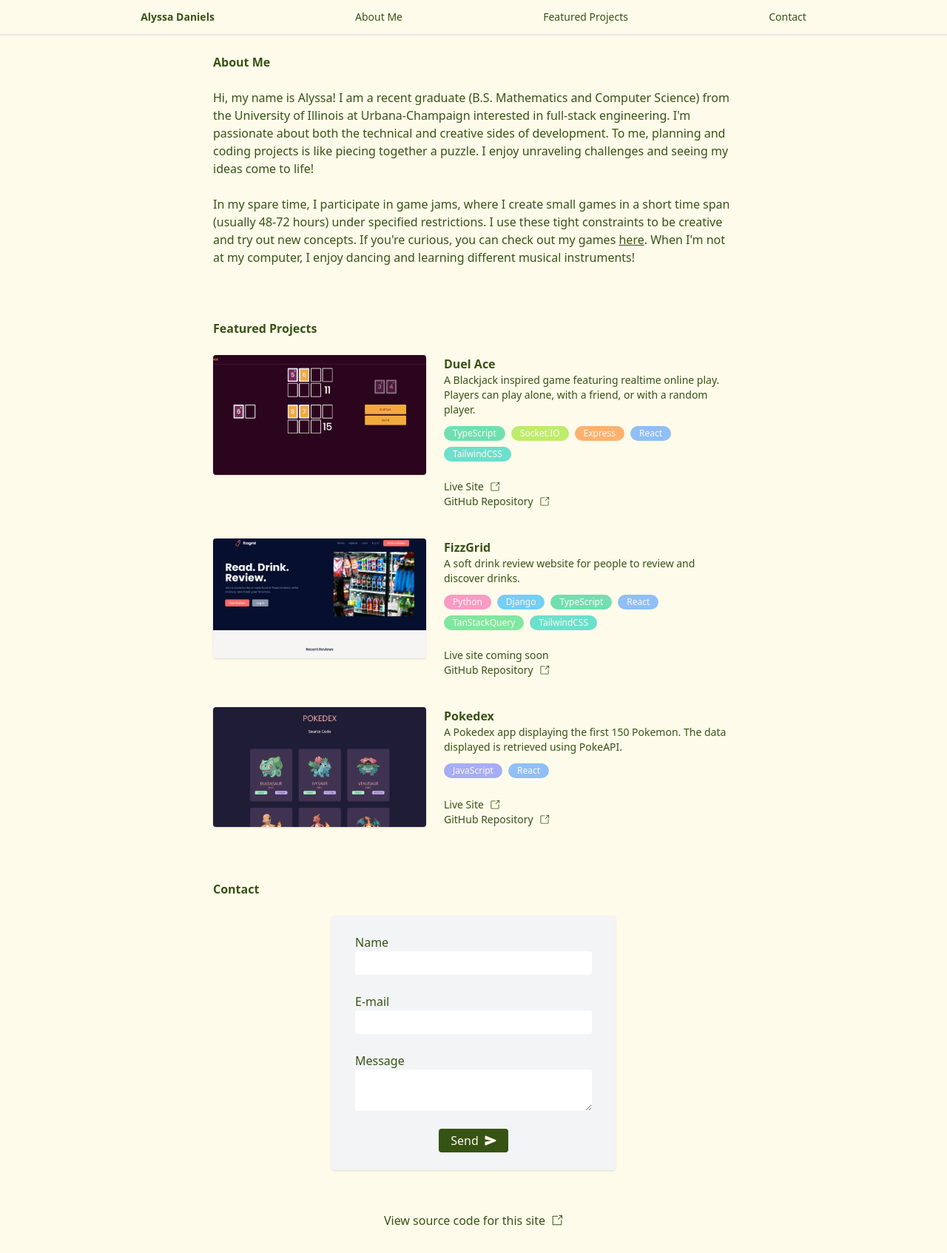
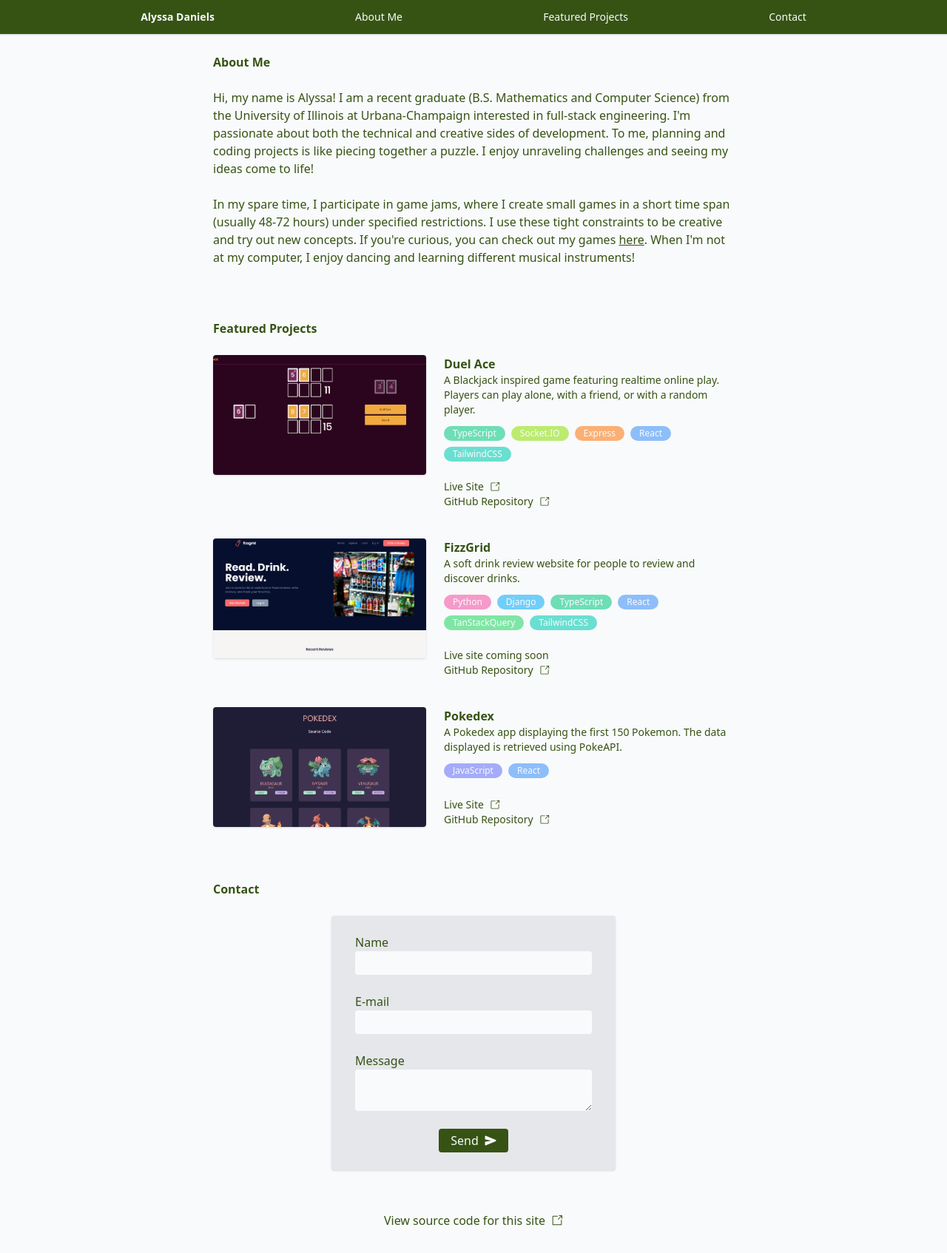
Before and after one commit to alyssadaniels/portfolio, a React (Vite) app: page / in a window 1280 px wide. Shown: the whole page at 74% size. Built offline with nearby package versions, Linux system fonts and the light colour scheme; no server answers.

Commit message:
updated colors

```diff
--- a/src/App.tsx
+++ b/src/App.tsx
@@ -6,7 +6,7 @@ import Footer from "./components/Footer";
 
 function App() {
     return (
-        <div id="top" className={`min-h-screen overflow-clip bg-amber-50`}>
+        <div id="top" className={`min-h-screen overflow-clip bg-gray-50`}>
             <NavBar />
 
             <br id="about" />
--- a/src/components/Badge.tsx
+++ b/src/components/Badge.tsx
@@ -8,7 +8,7 @@ export default function Badge(props: { text: string; color: string }) {
     return (
         <div
             className={
-                "text-xs text-orange-50 px-3 p-0.5 rounded-full bg-opacity-70 " +
+                "text-xs text-gray-50 px-3 p-0.5 rounded-full bg-opacity-70 " +
                 props.color
             }
         >
--- a/src/components/ContactSection.tsx
+++ b/src/components/ContactSection.tsx
@@ -10,7 +10,7 @@ export default function ContactSection() {
             <h1 className="font-bold text-lime-900">Contact</h1>
             <br />
             <form
-                className="mx-auto flex flex-col py-6 px-8 shadow rounded bg-gray-100 max-w-96"
+                className="mx-auto flex flex-col py-6 px-8 shadow rounded bg-gray-200 max-w-96"
                 action="https://api.web3forms.com/submit"
                 method="POST"
             >
@@ -20,16 +20,28 @@ export default function ContactSection() {
                     value={import.meta.env.VITE_WEB3FORMS_API_KEY}
                 />
                 <label htmlFor="name">Name</label>
-                <input required className="rounded p-1" name="name" />
+                <input
+                    required
+                    className="rounded p-1 bg-gray-50"
+                    name="name"
+                />
                 <br />
                 <label htmlFor="email">E-mail</label>
-                <input required className="rounded p-1" name="email" />
+                <input
+                    required
+                    className="rounded p-1 bg-gray-50"
+                    name="email"
+                />
                 <br />
                 <label htmlFor="message">Message</label>
-                <textarea required className="rounded p-1" name="message" />
+                <textarea
+                    required
+                    className="rounded p-1 bg-gray-50"
+                    name="message"
+                />
                 <br />
                 <button
-                    className="flex items-center gap-2 bg-lime-900 text-orange-50 w-fit mx-auto px-4 py-1 rounded"
+                    className="flex items-center gap-2 bg-lime-900 text-gray-50 w-fit mx-auto px-4 py-1 rounded"
                     type="submit"
                 >
                     Send <IoSend />
--- a/src/components/NavBar.tsx
+++ b/src/components/NavBar.tsx
@@ -4,7 +4,7 @@
  */
 export default function NavBar() {
     return (
-        <nav className="sticky top-0 w-screen flex items-center py-2 min-h-12 text-lime-900 bg-amber-50 border-b-2 text-sm md:text-md">
+        <nav className="sticky top-0 w-screen flex items-center py-2 min-h-12 text-gray-50 bg-lime-900 border-b-2 text-sm md:text-md">
             <ul className="flex justify-evenly items-center w-full">
                 <li>
                     <a href="#top" className="font-bold">
```
